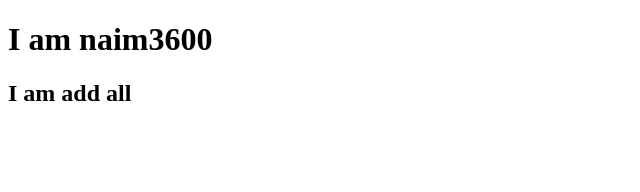
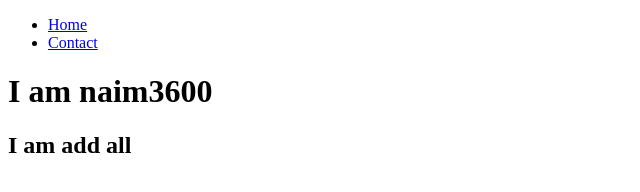
Before and after one commit to naimalinaim1/test-tow-player, a plain HTML site: page index.html in a window 1280 px wide. Shown: the whole page, without its empty margins (0-640 px from the left). Drawn offline with Linux system fonts and the light colour scheme.

Commit message:
Added Nav link

```diff
--- a/index.html
+++ b/index.html
@@ -7,6 +7,14 @@
     <title>Test with 2 player</title>
 </head>
 <body>
+    <header>
+        <nav>
+            <ul>
+                <li><a href="index.html">Home</a></li>
+                <li><a href="contact.html">Contact</a></li>
+            </ul>
+        </nav>
+    </header>
     <h1>I am naim3600</h1>
     <h2>I am add all</h2>
 </body>
```
